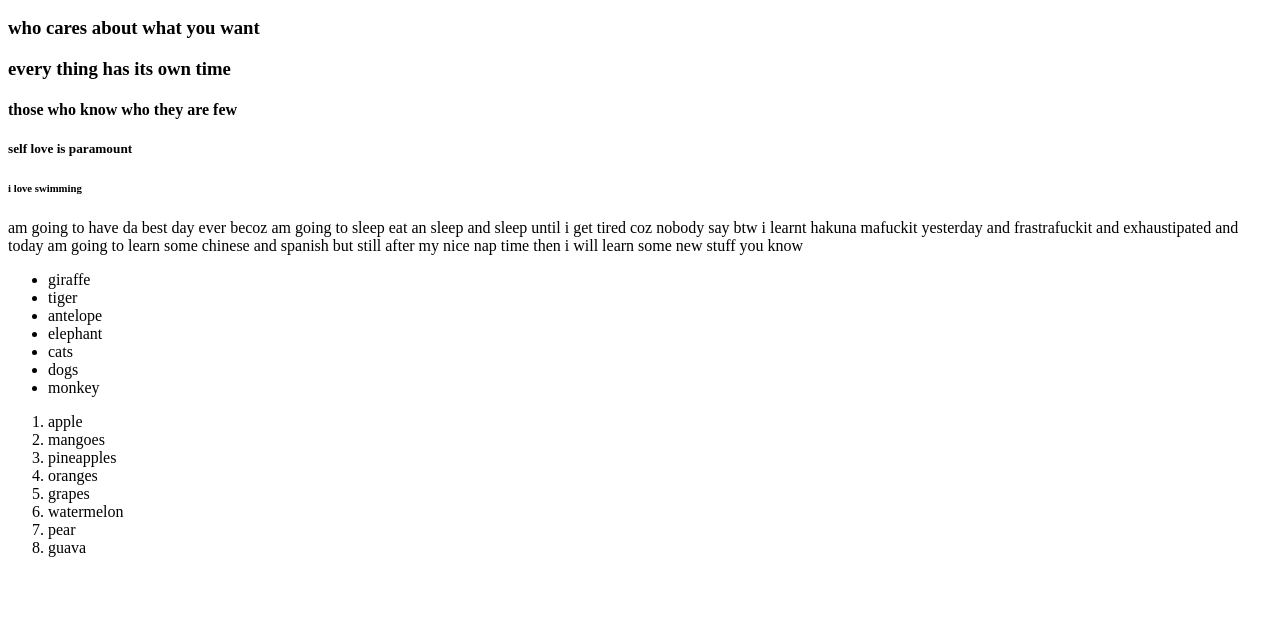
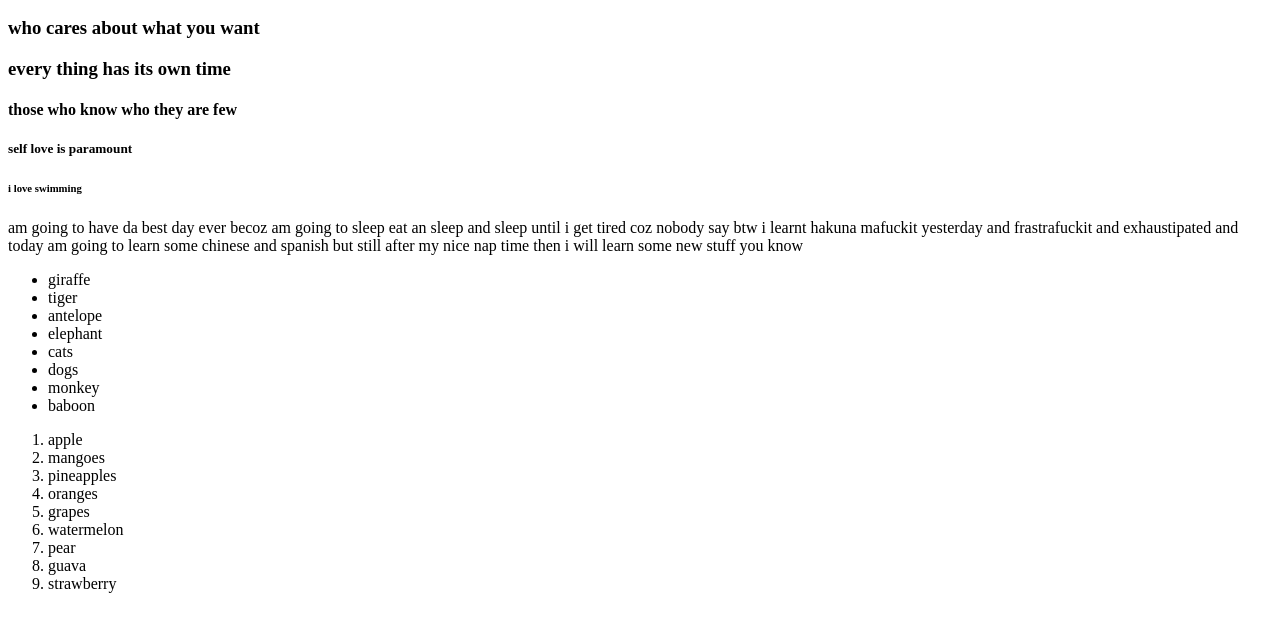
Before and after one commit to ppreciousatim-oss/codequeen15, a plain HTML site: page index.html in a window 1280 px wide. Shown: the part 110-742 px from the top of the page. Drawn offline with Linux system fonts and the light colour scheme.

Commit message:
hy world

```diff
--- a/index.html
+++ b/index.html
@@ -20,6 +20,7 @@
            <li>cats</li>
            <li>dogs</li>
            <li>monkey</li>
+           <li>baboon</li>
         </ul>
         <ol>
             <li>apple</li>
@@ -30,6 +31,7 @@
             <li>watermelon</li>
             <li>pear</li>
             <li>guava</li>
+            <li>strawberry</li>
         </ol>
 
 
```
